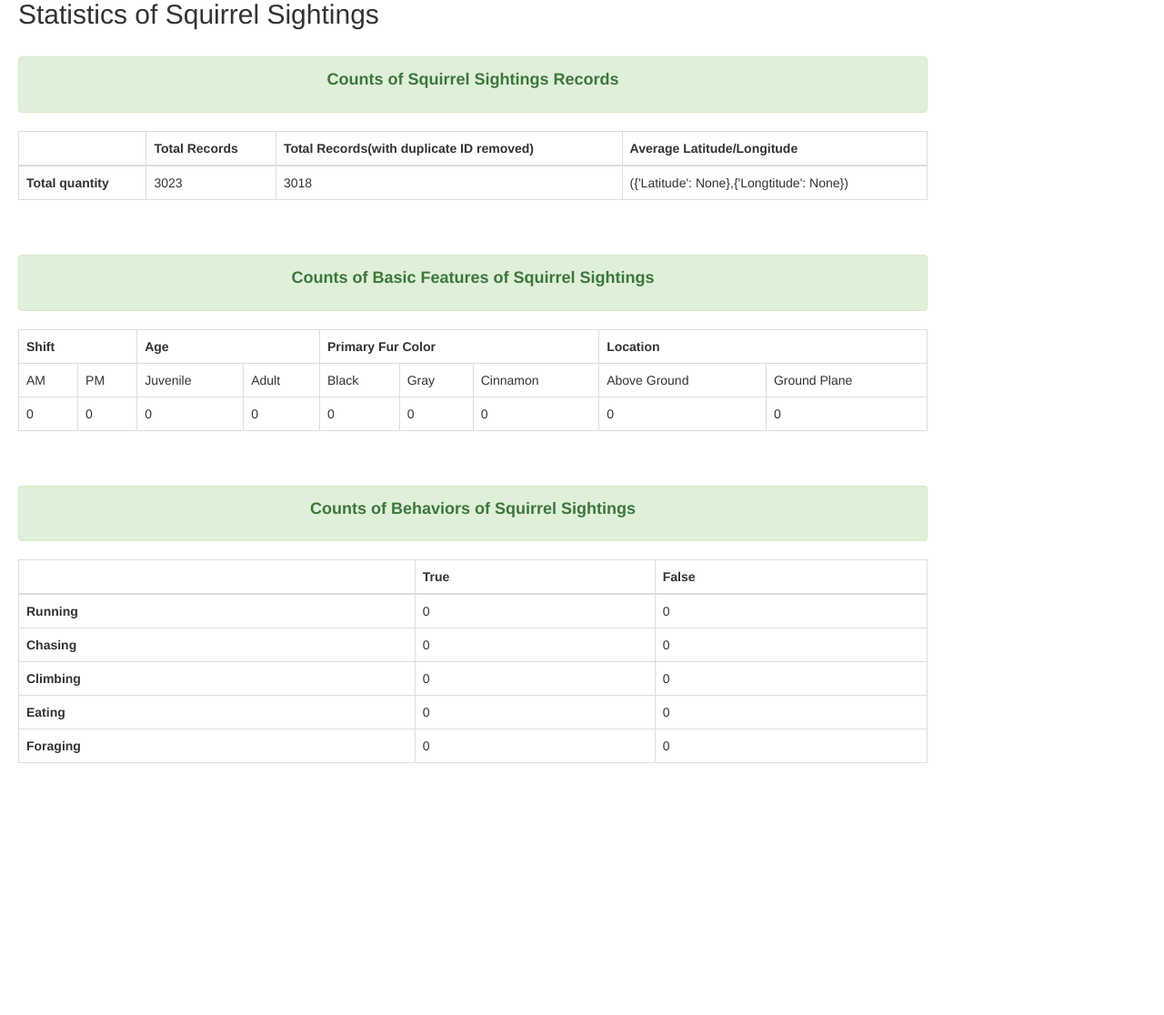
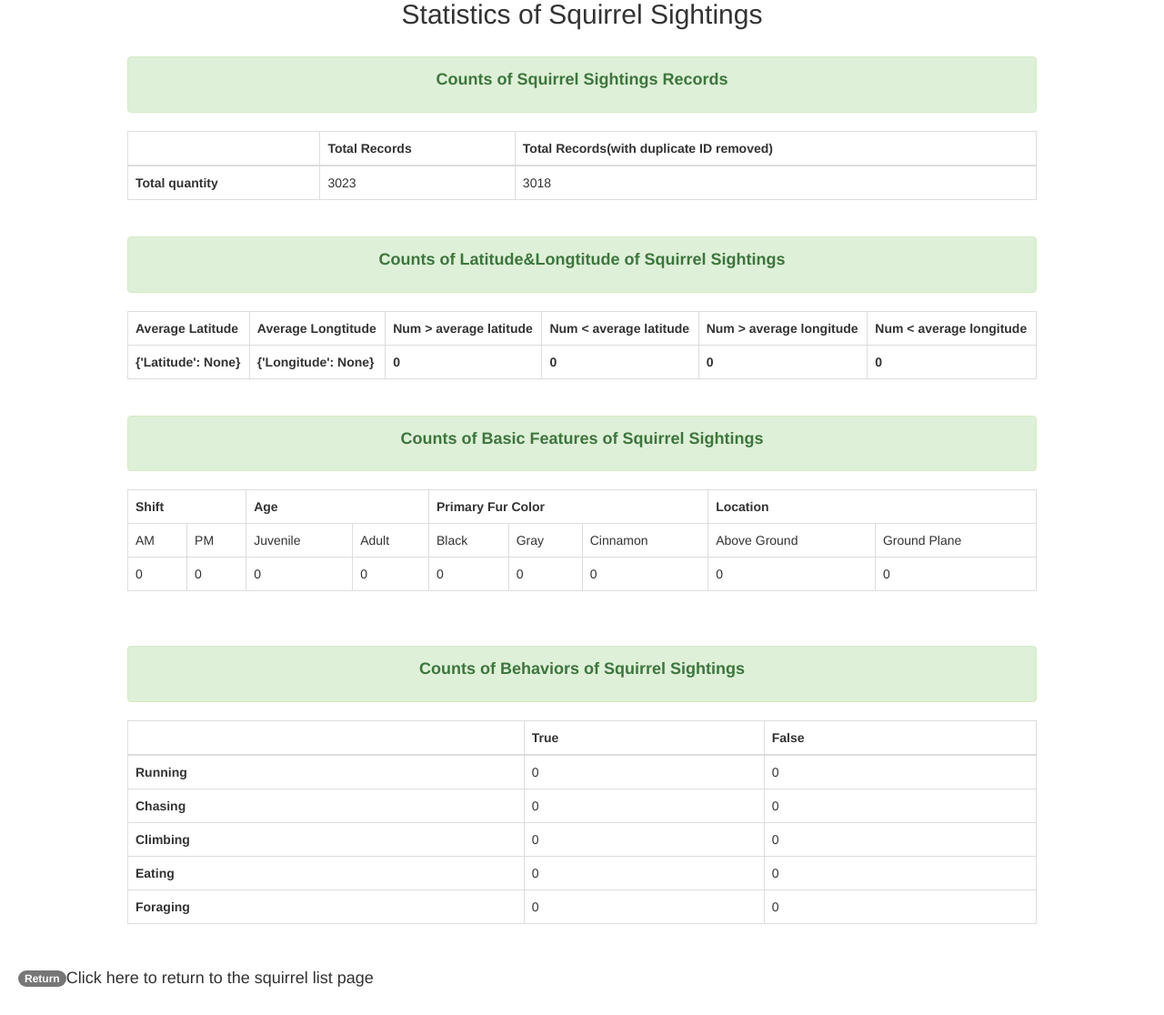
Before and after one commit to Manqing-You/Y-S-TFA-squirreltracker, a Django app: page /sightings/stats/ in a window 1280 px wide. Shown: the part 101-1217 px from the top of the page at 91% size. Before the commit the page ends 940 px from the top, so only its background shows below. Run offline with Django 3.2, Linux system fonts and the light colour scheme; data that the repository does not hold is empty; some libraries are stand-ins or nearby versions.

Commit message:
Add more statistics in the stats view

```diff
--- a/sightings/templates/sightings/stats.html
+++ b/sightings/templates/sightings/stats.html
@@ -8,15 +8,16 @@
 <style>
       body {
         padding-left: 20px; padding-right: 20px;
-		h3 {color:blue;}
+	h3 {color:blue;}
+
       }
 </style>
 <br>
 		<p><img src="https://timgsa.baidu.com/timg?image&quality=80&size=b9999_10000&sec=1602957279283&di=75f5ad6aa7686e5b514af7eb70d25218&imgtype=0&src=http%3A%2F%2Ffile02.16sucai.com%2Fd%2Ffile%2F2014%2F0419%2Fd9f4710e211cd8bce6b8ef361b805fd3.jpg" style="width:80px" class="rounded" alt="big boat" ></p>
-		<strong><h2>Statistics of Squirrel Sightings</h2></strong>
+		<strong><center><h2>Statistics of Squirrel Sightings</h2></center></strong>
 		<br>
 			 <div>
-                        <table class='table table-bordered' id="all_num" style="width: 1000px">
+				 <center><table class='table table-bordered' id="all_num" style="width: 1000px">
 				<div class="alert alert-success text-center" style="width: 1000px">
 					<h4><strong> Counts of Squirrel Sightings Records </strong></h4>
                 </div>
@@ -25,7 +26,6 @@
                                                  <th scope='col'></th>
                                                  <th scope='col'>Total Records</th>
                                                  <th scope='col'>Total Records(with duplicate ID removed)</th>
-						 <th scope='col'>Average Latitude/Longitude</th>
                                          </tr>
                                  </thead>
                                  <tbody>
@@ -33,15 +33,42 @@
                                                  <th>Total quantity</th>
                                                  <td>3023</td>
                                                  <td>3018</td>
-						 <td>({{context.Lat_aver}},{{context.Long_aver}})</td>
                                          </tr>
                                  </tbody>
-                         </table>
+					 </table></center>
                 </div>
 		<br>
+		<div>
+            <center><table class='table table-bordered' id="basic_table" style="width: 1000px">
+            <div class="alert alert-success text-center" style="width: 1000px">
+            <h4><strong> Counts of Latitude&Longtitude of Squirrel Sightings</strong></h4>
+            </div>
+            <thead class="thead-light">
+            </thead>
+            <tbody>
+			<tr>
+            		<th>Average Latitude</th>
+			<th>Average Longtitude</th>
+			<th>Num > average latitude</th>
+			<th>Num < average latitude</th>
+			<th>Num > average longitude</th>
+			<th>Num < average longitude</th>
+            </tr>
+            <tr>
+            <th>{{context.Lat_aver}}</th>
+			<th>{{context.Long_aver}}</th>
+			<th>{{context.biglat}}</th>
+			<th>{{context.smalllat}}</th>
+			<th>{{context.biglong}}</th>
+			<th>{{context.smalllong}}</th>
+            </tr>
+            </tbody>
+            </table></center>
+
+</div>
 		<br>
                 <div>
-                        <table class='table table-bordered' id="basic_table" style="width: 1000px">
+			<center><table class='table table-bordered' id="basic_table" style="width: 1000px">
 				<div class="alert alert-success text-center" style="width: 1000px">
 					<h4><strong> Counts of Basic Features of Squirrel Sightings</strong></h4>
                 </div>
@@ -79,12 +106,12 @@
 
                                          </tr>
                                  </tbody>
-                         </table>
+				</table></center>
                 </div>
 		<br>
 		<br>
                 <div>
-                         <table class="table table-bordered" id="behaviors" style="width: 1000px">
+			<center><table class="table table-bordered" id="behaviors" style="width: 1000px">
 				 <div class="alert alert-success text-center" style="width: 1000px">
                                         <h4><strong> Counts of Behaviors of Squirrel Sightings </strong></h4>
                  </div>
@@ -122,9 +149,10 @@
 						 <td>{{context.Foraging.False}}</td>
 					 </tr>
 				 </tbody>
-                         </table>
+				</table><center>
                 </div>
 		<br>
+		<h4><a href="{% url 'sightings:list_all'%}" class="badge badge-light">Return</a>Click here to return to the squirrel list page</a></h4>
 		<br>
 </body>
 </html>
--- a/sightings/templates/sightings/update.html
+++ b/sightings/templates/sightings/update.html
@@ -14,7 +14,8 @@
                         {% csrf_token %}
                         {{form.as_p}}
                         <br>
-                        <h5><strong>Thanks for sharing!<h5></strong>
+			<img src="https://timgsa.baidu.com/timg?image&amp;quality=80&amp;size=b9999_10000&amp;sec=1602970913442&amp;di=39a7755b7008b85ba598d55b0bb30fee&amp;imgtype=0&amp;src=http%3A%2F%2Fpic.90sjimg.com%2Fdesign%2F01%2F29%2F90%2F85%2F591aa8828da2d.png" style="width:100px" class="rounded" alt="big boat">
+                        <h4><strong>Thanks for sharing!<h4></strong>
                         <button type="submit" value="Submit">Update</button>
                         <br>
                 </form>
--- a/sightings/views.py
+++ b/sightings/views.py
@@ -52,7 +52,11 @@
 def stats(request):
     # LAT and LONG Average
     Lat_aver = sightings.objects.aggregate(Latitude=Avg('Latitude'))
-    Long_aver= sightings.objects.aggregate(Longtitude=Avg('Longitude'))
+    Long_aver= sightings.objects.aggregate(Longitude=Avg('Longitude'))
+    biglat=sightings.objects.all().filter(Latitude__gte=40.78).count()
+    smalllat=sightings.objects.all().filter(Latitude__lt=40.78).count()
+    biglong=sightings.objects.all().filter(Longitude__gte=-73.97).count()
+    smalllong=sightings.objects.all().filter(Longitude__lt=-73.97).count()
     #return a dictionary
 
     # Time
@@ -90,6 +94,10 @@
             'Allnumber':sightings.objects.all().count(),
 	    'Lat_aver':Lat_aver,
 	    'Long_aver':Long_aver,
+            'biglat':biglat,
+            'smalllat':smalllat,
+            'biglong':biglong,
+            'smalllong':smalllong,
             'Shift': {'AM': AM_num,'PM': PM_num},
             'Age': {'Juvenile': Juvenile_num, 'Adult': Adult_num},
             'Primary_Fur_Color': {'Black':Black_num, 'Gray':Gray_num, 'Cinnamon':Cinnamon_num},
```
Also changed, not shown: sightings/templates/sightings/details.html (+8 -5 lines), sightings/templates/sightings/list_all.html (+4 -4 lines), map/migrations/0001_initial.py, sightings/migrations/0001_initial.py.
